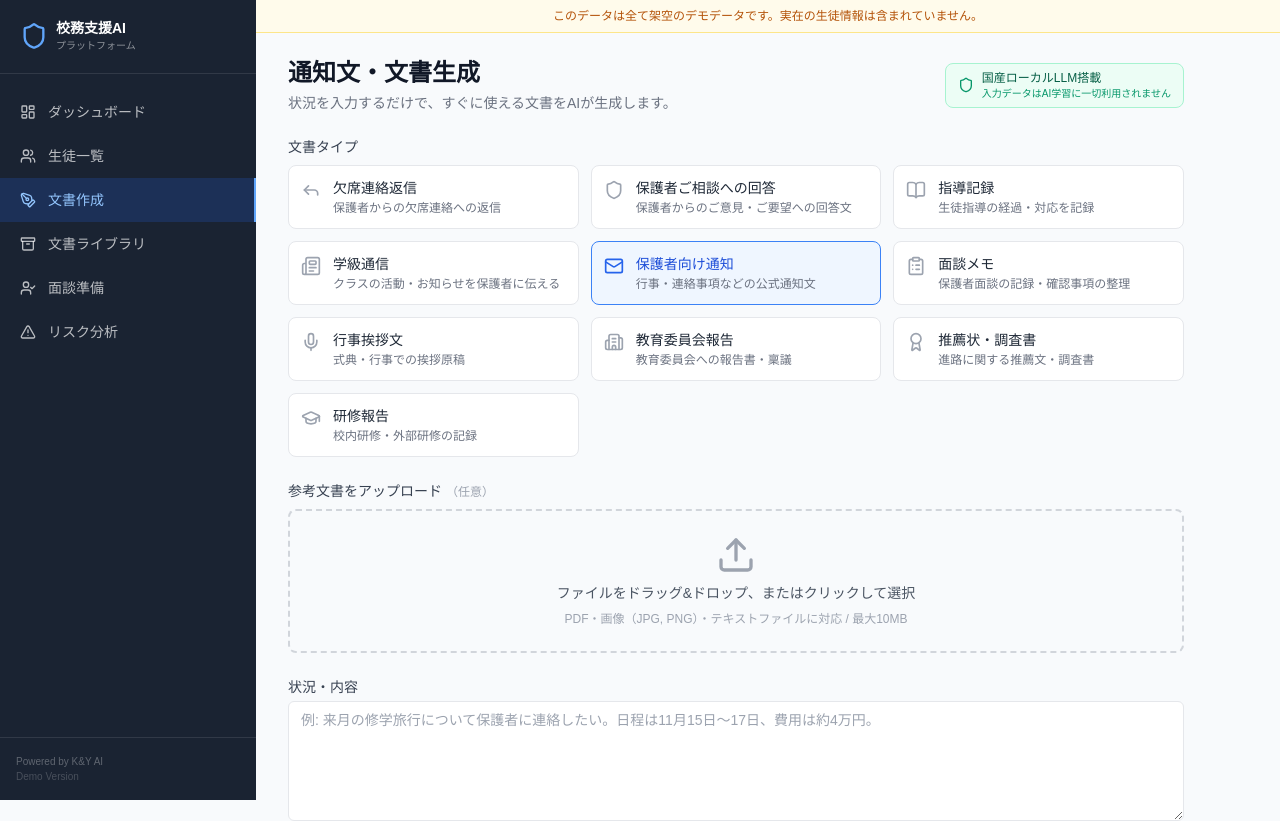
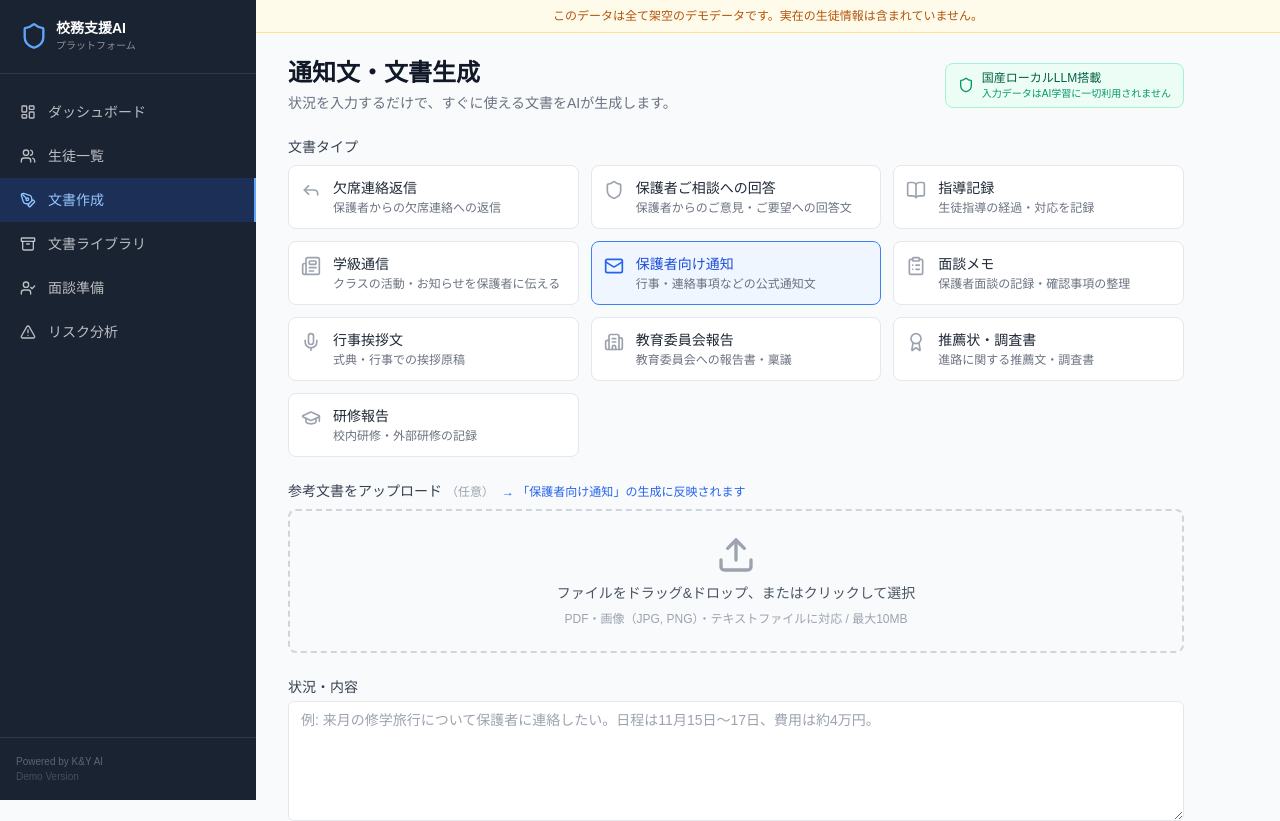
Before and after one commit to ky-creater/nttbs-edu-demo, a Next.js app: page /documents in a window 1280 px wide. Shown: the top 821 px of the page. Built offline with nearby package versions, Linux system fonts and the light colour scheme.

Commit message:
feat: アップロード欄に選択中の文書タイプ名を表示（紐付け明示）

```diff
--- a/app/documents/page.tsx
+++ b/app/documents/page.tsx
@@ -252,6 +252,9 @@ function DocumentsPageInner() {
           <label className="block text-sm font-medium text-gray-700 mb-2">
             参考文書をアップロード
             <span className="ml-1 text-xs font-normal text-gray-400">（任意）</span>
+            <span className="ml-2 text-xs font-normal text-primary-600">
+              → 「{documentTypeLabels[selectedType]}」の生成に反映されます
+            </span>
           </label>
           <FileUpload
             onTextExtracted={handleTextExtracted}
```
